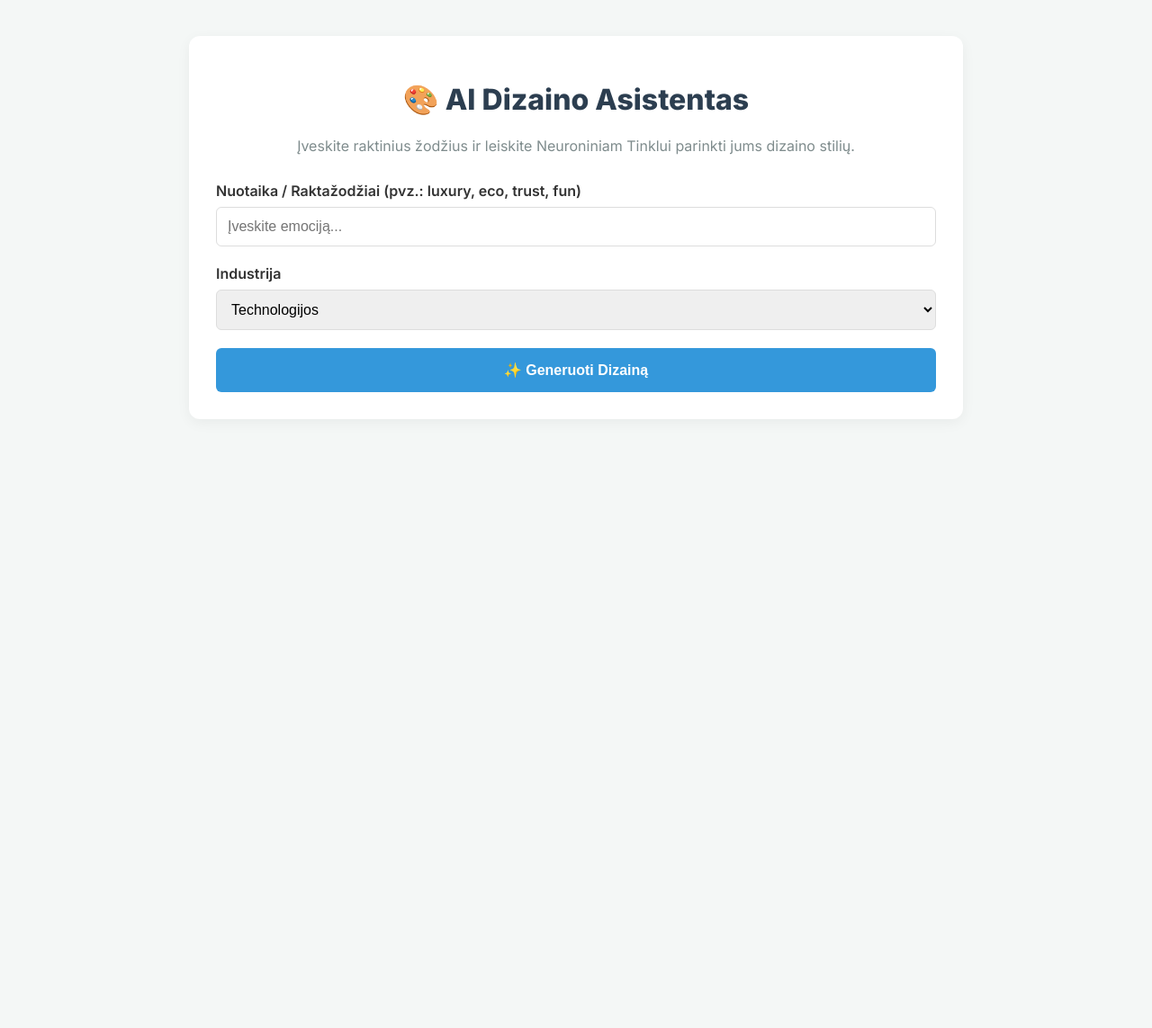
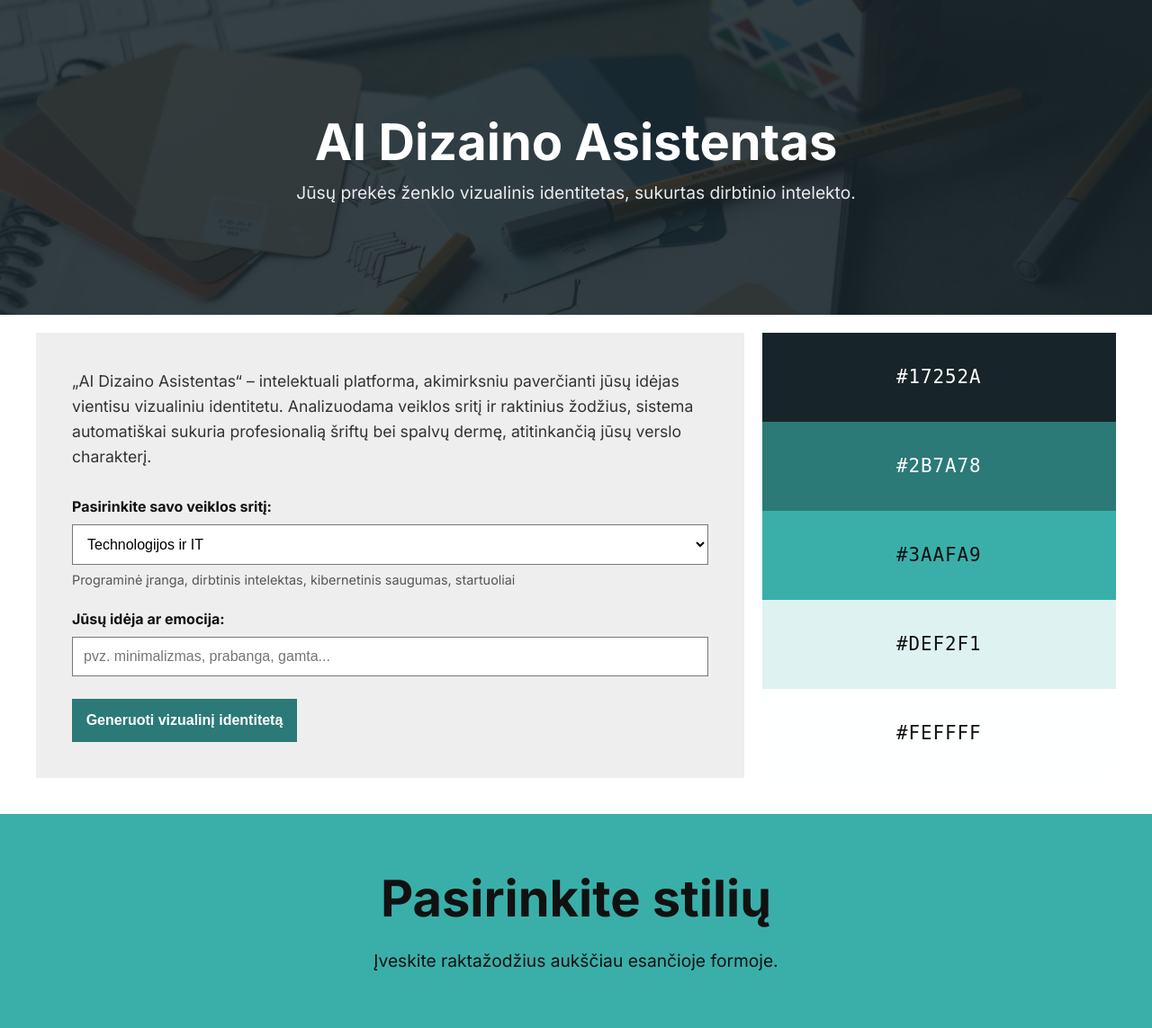
Before and after one commit to tas-kos-tas/Di_Asis, a Flask app: template app/templates/index.html in a window 1280 px wide. Shown: the whole page at 90% size. Before the commit the page ends 436 px from the top, so only its background shows below. Run offline with Flask 3, Linux system fonts and the light colour scheme; the template is opened without the code that fills it, so the values that code supplies are empty.

Commit message:
UI dizaino atnaujinimai ir kodo refaktorius

```diff
--- /dev/null
+++ b/app/static/css/style.css
@@ -0,0 +1,123 @@
+:root {
+    --primary-tint: #17252A;
+    --accent-color: #2B7A78; /* Antra tamsiausia spalva mygtukui */
+    --demo-bg: #3AAFA9;      /* Fonas apatiniam blokui */
+    --demo-text: #FFFFFF;    /* Tekstas apatiniam blokui */
+    --header-font: 'Inter', sans-serif;
+    --body-font: 'Inter', sans-serif;
+}
+
+body {
+    font-family: var(--body-font);
+    background-color: #ffffff;
+    margin: 0;
+    color: #1e293b;
+    transition: all 0.5s ease;
+}
+
+h1, h2, h3 { font-family: var(--header-font); }
+
+/* HERO BANERIS */
+.hero {
+    position: relative;
+    height: 350px;
+    background: url('../images/header-bg.jpg') center/cover no-repeat;
+    display: flex;
+    align-items: center;
+    justify-content: center;
+    padding-left: 0;
+    color: white;
+    text-align: center;
+    overflow: hidden;
+}
+
+.hero-overlay {
+    position: absolute;
+    top: 0; left: 0; width: 100%; height: 100%;
+    background-color: var(--primary-tint);
+    opacity: 0.85; /* Tamsus fonas, kad išryškėtų tekstas */
+    transition: background-color 0.8s ease;
+}
+
+.hero-content {
+    position: relative;
+    z-index: 1;
+    max-width: 800px;
+    padding: 0 20px;
+}
+
+.hero h1 { font-size: 3.5rem; margin: 0 0 10px 0; }
+.hero p { font-size: 1.2rem; margin: 0; opacity: 0.9; font-family: var(--body-font); } /* Sub-tekstas dinaminis */
+
+/* PAGRINDINIS IŠDĖSTYMAS */
+.main-layout {
+    max-width: 1200px;
+    margin: 20px auto 40px;
+    display: grid;
+    grid-template-columns: 2fr 1fr; /* Kairė pusė dvigubai platesnė už dešinę */
+    gap: 20px;
+    padding: 0 20px;
+}
+
+/* KAIRĖ PUSĖ (Forma) */
+.left-panel {
+    background-color: #eeeeee; /* Šviesiai žalsvas fonas kaip tavo makete */
+    padding: 40px;
+}
+
+.intro-text {
+    font-size: 1.1rem;
+    line-height: 1.6;
+    margin-top: 0;
+    margin-bottom: 30px;
+    color: #333;
+}
+
+.form-group { margin-bottom: 25px; }
+.form-group label { display: block; margin-bottom: 10px; font-weight: 700; font-size: 1rem; color: #111; }
+.desc-text { margin-top: 8px; font-size: 0.9rem; color: #555; }
+
+input[type="text"], select {
+    width: 100%; padding: 12px; border: 1px solid #777;
+    font-size: 1rem; box-sizing: border-box; background: #fff;
+}
+
+.btn-generate {
+    width: 250px; padding: 15px;
+    background-color: var(--accent-color);
+    color: white; border: none; font-size: 1rem;
+    font-weight: bold; cursor: pointer; transition: 0.3s;
+}
+.btn-generate:hover { filter: brightness(1.1); }
+
+/* DEŠINĖ PUSĖ (Stačiakampiai) */
+.right-panel {
+    display: flex;
+    flex-direction: column;
+}
+
+.color-box {
+    flex: 1; /* Dalinasi aukštį po lygiai */
+    min-height: 80px;
+    display: flex;
+    align-items: center;
+    justify-content: center;
+    font-family: monospace;
+    font-size: 1.3rem;
+    letter-spacing: 1px;
+}
+
+/* APAČIA (Šriftų demonstracija) */
+.font-demo-section {
+    background-color: var(--demo-bg);
+    color: var(--demo-text);
+    padding: 60px 20px;
+    text-align: center;
+    transition: all 0.5s ease;
+}
+.demo-header { font-size: 3.5rem; margin: 0 0 20px 0; }
+.demo-body { font-size: 1.2rem; line-height: 1.6; max-width: 800px; margin: 0 auto; }
+
+@media (max-width: 900px) {
+    .main-layout { grid-template-columns: 1fr; }
+}
--- /dev/null
+++ b/app/static/js/main.js
@@ -0,0 +1,75 @@
+window.onload = function() {
+    updateIndustryDescription();
+    applySmartStyling();
+};
+
+function updateIndustryDescription() {
+    const descriptions = {
+        'technology': 'Programinė įranga, dirbtinis intelektas, kibernetinis saugumas, startuoliai',
+        'finance': 'Bankininkystė, draudimas, investicijos, teisinės paslaugos, apskaita',
+        'healthcare': 'Klinikos, farmacija, psichologija, odontologija, medicinos įranga',
+        'fashion': 'Drabužiai, kosmetika, kirpyklos, juvelyrika, estetika',
+        'education': 'Mokymai, kursai, universitetai, moksliniai tyrimai, EdTech',
+        'entertainment': 'Renginiai, sporto klubai, menas, muzika, video žaidimai',
+        'food': 'Restoranai, kavinės, maisto gamyba, viešbučiai, turizmas',
+        'real_estate': 'NT agentūros, architektūra, interjero dizainas, statybų paslaugos',
+        'logistics': 'Elektroninės parduotuvės, mažmeninė prekyba, transportas, sandėliavimas',
+        'manufacturing': 'Sunkioji ir lengvoji pramonė, inžinerija, baldų gamyba, žaliavos',
+        'ecology': 'Atsinaujinanti energija, tvarumas, žemės ūkis, aplinkosauga',
+        'services': 'Konsultavimas, marketingas, personalo atranka, kūrybinės paslaugos',
+        'ngo': 'Valstybinės įstaigos, labdaros fondai, bendruomenės, asociacijos',
+        'other': 'Jei jūsų veikla unikali – mielai apie ją išgirsiu plačiau!'
+    };
+    const select = document.getElementById('industrySelect');
+    const descDiv = document.getElementById('industryDesc');
+
+    if (select && descDiv) {
+        descDiv.innerText = descriptions[select.value] || '';
+    }
+}
+
+function applySmartStyling() {
+    const colorBoxes = document.querySelectorAll('.color-box');
+    let colors = Array.from(colorBoxes).map(c => rgbToHex(c.style.backgroundColor));
+
+    if (colors.length > 0) {
+        // Rūšiuojame spalvas nuo TAMSIAUSIOS iki ŠVIESIAUSIOS
+        let sortedColors = [...colors].sort((a, b) => getLuminance(a) - getLuminance(b));
+
+        // 1. Tamsiausia spalva -> Hero banerio fonui
+        document.documentElement.style.setProperty('--primary-tint', sortedColors[0]);
+
+        // 2. Antra tamsiausia spalva -> Mygtukui
+        document.documentElement.style.setProperty('--accent-color', sortedColors[1]);
+
+        // 3. Vidurinė spalva -> Apatiniam font demo blokui
+        document.documentElement.style.setProperty('--demo-bg', sortedColors[2]);
+
+        // Apatinio bloko tekstui parenkame juodą arba baltą spalvą pagal fono šviesumą
+        const demoTextColor = getLuminance(sortedColors[2]) > 128 ? '#111111' : '#FFFFFF';
+        document.documentElement.style.setProperty('--demo-text', demoTextColor);
+
+        // 4. Sutvarkome HEX kodų teksto spalvas viduje kiekvieno stačiakampio
+        colorBoxes.forEach(box => {
+            const hex = rgbToHex(box.style.backgroundColor);
+            box.style.color = getLuminance(hex) > 128 ? '#111111' : '#FFFFFF';
+        });
+    }
+}
+
+// Matematika šviesumui apskaičiuoti
+function getLuminance(hex) {
+    const rgb = hexToRgb(hex);
+    return (rgb.r * 0.299 + rgb.g * 0.587 + rgb.b * 0.114);
+}
+
+function hexToRgb(hex) {
+    const result = /^#?([a-f\d]{2})([a-f\d]{2})([a-f\d]{2})$/i.exec(hex);
+    return result ? { r: parseInt(result[1], 16), g: parseInt(result[2], 16), b: parseInt(result[3], 16) } : { r: 0, g: 0, b: 0 };
+}
+
+function rgbToHex(rgb) {
+    if (rgb.startsWith('#')) return rgb;
+    const parts = rgb.match(/\d+/g);
+    return "#" + parts.map(x => parseInt(x).toString(16).padStart(2, '0')).join('');
+}
--- a/app/templates/index.html
+++ b/app/templates/index.html
@@ -4,77 +4,91 @@
     <meta charset="UTF-8">
     <meta name="viewport" content="width=device-width, initial-scale=1.0">
     <title>AI Dizaino Asistentas</title>
-    <link href="https://fonts.googleapis.com/css2?family=Inter:wght@400;600;800&display=swap" rel="stylesheet">
+
+    <link href="https://fonts.googleapis.com/css2?family=Inter:wght@400;700&display=swap" rel="stylesheet">
+
+    <link rel="stylesheet" href="{{ url_for('static', filename='css/style.css') }}">
+
+    {% if result %}
+    <link href="https://fonts.googleapis.com/css2?family={{ result.header_font|replace(' ', '+') }}&family={{ result.body_font|replace(' ', '+') }}&display=swap" rel="stylesheet">
     <style>
-        body { font-family: 'Inter', sans-serif; background-color: #f4f7f6; color: #333; margin: 0; padding: 40px; }
-        .container { max-width: 800px; margin: 0 auto; background: white; padding: 30px; border-radius: 12px; box-shadow: 0 4px 15px rgba(0,0,0,0.05); }
-        h1 { text-align: center; color: #2c3e50; }
-        p.subtitle { text-align: center; color: #7f8c8d; margin-bottom: 30px; }
-
-        /* Formos stiliai */
-        .form-group { margin-bottom: 20px; }
-        label { display: block; font-weight: 600; margin-bottom: 8px; }
-        input[type="text"], select { width: 100%; padding: 12px; border: 1px solid #ddd; border-radius: 6px; box-sizing: border-box; font-size: 16px; }
-        button { width: 100%; padding: 15px; background-color: #3498db; color: white; border: none; border-radius: 6px; font-size: 16px; font-weight: bold; cursor: pointer; transition: background 0.3s; }
-        button:hover { background-color: #2980b9; }
-
-        /* Rezultatų stiliai */
-        .result-box { margin-top: 40px; padding: 25px; border: 2px dashed #3498db; border-radius: 8px; background-color: #f0f8ff; }
-        .font-preview { font-size: 24px; margin-bottom: 10px; }
-        .color-palette { display: flex; gap: 10px; margin-top: 20px; }
-        .color-box { width: 60px; height: 60px; border-radius: 50%; box-shadow: 0 2px 5px rgba(0,0,0,0.2); }
+        :root {
+            --header-font: '{{ result.header_font }}', sans-serif;
+            --body-font: '{{ result.body_font }}', serif;
+        }
     </style>
+    {% endif %}
 </head>
 <body>
 
-<div class="container">
-    <h1>🎨 AI Dizaino Asistentas</h1>
-    <p class="subtitle">Įveskite raktinius žodžius ir leiskite Neuroniniam Tinklui parinkti jums dizaino stilių.</p>
+<header class="hero">
+    <div class="hero-overlay" id="heroOverlay"></div>
+    <div class="hero-content">
+        <h1>AI Dizaino Asistentas</h1>
+        <p>Jūsų prekės ženklo vizualinis identitetas, sukurtas dirbtinio intelekto.</p>
+    </div>
+</header>
+
+<main class="main-layout">
+    <section class="left-panel">
+        <p class="intro-text">
+            „AI Dizaino Asistentas“ – intelektuali platforma, akimirksniu paverčianti jūsų idėjas
+            vientisu vizualiniu identitetu. Analizuodama veiklos sritį ir raktinius žodžius, sistema
+            automatiškai sukuria profesionalią šriftų bei spalvų dermę, atitinkančią jūsų verslo charakterį.
+        </p>
 
         <form method="POST" action="/">
             <div class="form-group">
-            <label for="keywords">Nuotaika / Raktažodžiai (pvz.: luxury, eco, trust, fun)</label>
-            <input type="text" id="keywords" name="keywords" placeholder="Įveskite emociją..." required>
+                <label>Pasirinkite savo veiklos sritį:</label>
+                <select name="industry" id="industrySelect" onchange="updateIndustryDescription()">
+                    <option value="technology" {% if selected_industry == 'technology' %}selected{% endif %}>Technologijos ir IT</option>
+                    <option value="finance" {% if selected_industry == 'finance' %}selected{% endif %}>Finansai ir teisė</option>
+                    <option value="healthcare" {% if selected_industry == 'healthcare' %}selected{% endif %}>Sveikata ir medicina</option>
+                    <option value="fashion" {% if selected_industry == 'fashion' %}selected{% endif %}>Mada, grožis ir stilius</option>
+                    <option value="education" {% if selected_industry == 'education' %}selected{% endif %}>Švietimas ir mokslas</option>
+                    <option value="entertainment" {% if selected_industry == 'entertainment' %}selected{% endif %}>Pramogos, sportas ir kultūra</option>
+                    <option value="food" {% if selected_industry == 'food' %}selected{% endif %}>Maistas, gėrimai ir svetingumas</option>
+                    <option value="real_estate" {% if selected_industry == 'real_estate' %}selected{% endif %}>Nekilnojamasis turtas ir statyba</option>
+                    <option value="logistics" {% if selected_industry == 'logistics' %}selected{% endif %}>Prekyba ir logistika</option>
+                    <option value="manufacturing" {% if selected_industry == 'manufacturing' %}selected{% endif %}>Gamyba ir pramonė</option>
+                    <option value="ecology" {% if selected_industry == 'ecology' %}selected{% endif %}>Ekologija ir energetika</option>
+                    <option value="services" {% if selected_industry == 'services' %}selected{% endif %}>Profesionalios paslaugos</option>
+                    <option value="ngo" {% if selected_industry == 'ngo' %}selected{% endif %}>Viešasis sektorius ir NVO</option>
+                    <option value="other" {% if selected_industry == 'other' %}selected{% endif %}>Kita sritis</option>
+                </select>
+                <div id="industryDesc" class="desc-text"></div>
             </div>
 
             <div class="form-group">
-            <label for="industry">Industrija</label>
-            <select id="industry" name="industry">
-                <option value="technology">Technologijos</option>
-                <option value="finance">Finansai</option>
-                <option value="healthcare">Sveikatos apsauga</option>
-                <option value="fashion">Mada ir grožis</option>
-                <option value="education">Edukacija</option>
-                <option value="entertainment">Pramogos / Sportas</option>
-                <option value="vegan">Ekologija / Vegan</option>
-            </select>
+                <label>Jūsų idėja ar emocija:</label>
+                <input type="text" name="keywords" value="{{ keywords or '' }}" placeholder="pvz. minimalizmas, prabanga, gamta..." required>
             </div>
 
-        <button type="submit">✨ Generuoti Dizainą</button>
+            <button type="submit" class="btn-generate" id="submitBtn">Generuoti vizualinį identitetą</button>
         </form>
+    </section>
 
+    <section class="right-panel">
+        {% set colors = result.colors if result else ['#17252A', '#2B7A78', '#3AAFA9', '#DEF2F1', '#FEFFFF'] %}
+        {% for color in colors %}
+        <div class="color-box" style="background-color: {{ color }};">{{ color|upper }}</div>
+        {% endfor %}
+    </section>
+</main>
+
+<section class="font-demo-section">
     {% if result %}
-    <div class="result-box">
-        <h3>Gautas AI pasiūlymas:</h3>
-        <p>Jūsų užklausa: <strong>{{ result.keywords }} ({{ result.industry }})</strong></p>
+    <h2 class="demo-header" style="font-family: '{{ result.header_font }}', sans-serif;">{{ result.header_font }} Antraštė</h2>
+    <p class="demo-body" style="font-family: '{{ result.body_font }}', serif;">
+        Tai yra vizualinis pavyzdys, kaip AI parinktas tekstas atrodo naudojant {{ result.body_font }} šriftą.<br>
+        Geras šrifto parinkimas padeda perduoti tinkamą prekės ženklo žinutę.
+    </p>
+    {% else %}
+    <h2 class="demo-header">Pasirinkite stilių</h2>
+    <p class="demo-body">Įveskite raktažodžius aukščiau esančioje formoje.</p>
+    {% endif %}
+</section>
 
-        <div class="font-preview">
-            Antraščių šriftas: <strong>{{ result.header_font }}</strong>
-        </div>
-        <div class="font-preview" style="font-size: 18px; color: #555;">
-            Teksto šriftas: <strong>{{ result.body_font }}</strong>
-        </div>
-
-        <h4>Generuota spalvų paletė:</h4>
-        <div class="color-palette">
-            {% for color in result.colors %}
-                <div class="color-box" style="background-color: {{ color }};" title="{{ color }}"></div>
-            {% endfor %}
-        </div>
-    </div>
-    {% endif %}
-
-</div>
-
+<script src="{{ url_for('static', filename='js/main.js') }}"></script>
 </body>
 </html>
```
Also changed, not shown: app/routes.py (+33 -23 lines), ml/generate_analytics.py (added, +117 -0 lines), ml/generate_data.py (+25 -29 lines), analytics_charts/1_f1_scores.png (added), analytics_charts/2_confusion_matrix.png (added), analytics_charts/3_hyperparameter_optimization.png (added), analytics_charts/4_data_distribution.png (added), app/static/images/header-bg.jpg (added), 2 other files. Lines whose indentation alone changed are shown as unchanged.
